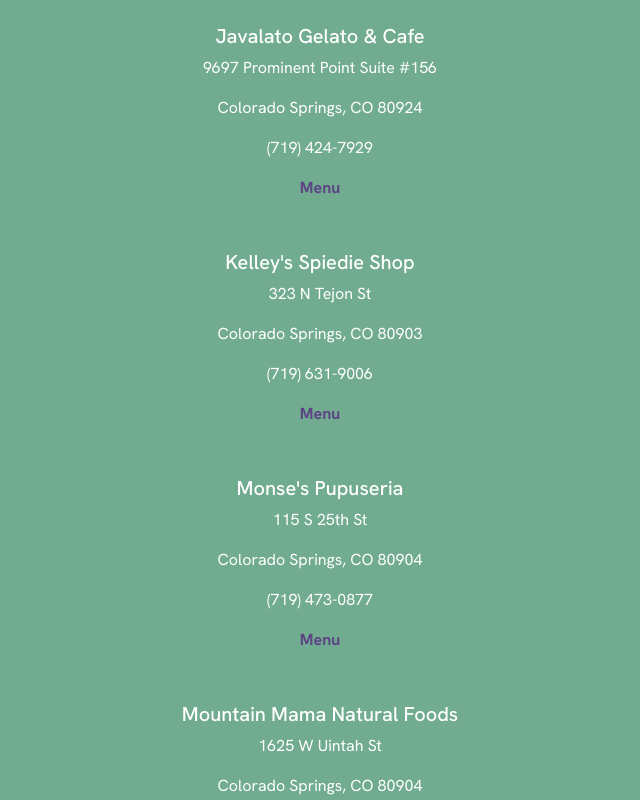
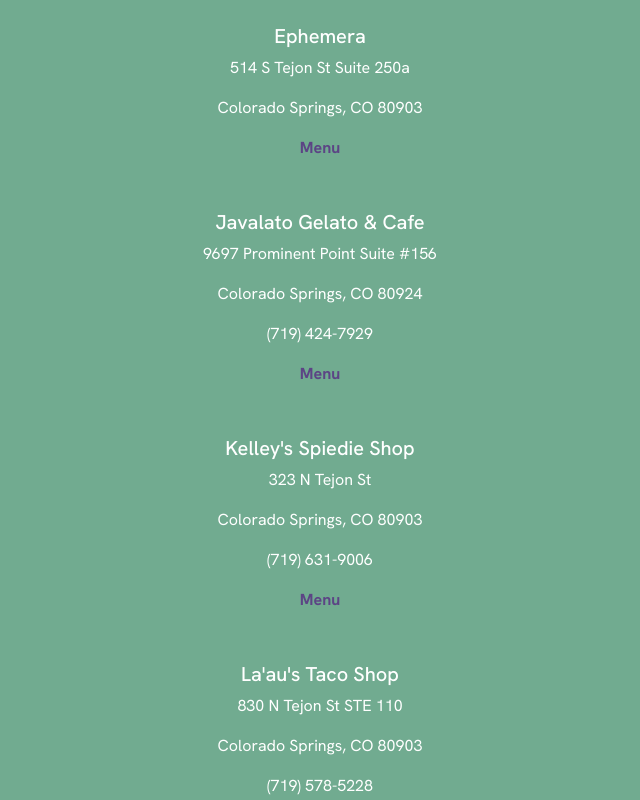
Before and after one commit to eliseraney/719-vegan-finds, a React (Create React App) app: page /VeganFriendly in a window 1280 px wide. Shown: the part 3260-4060 px from the top of the page, without its empty margins (320-960 px from the left). Built offline with nearby package versions, Linux system fonts and the light colour scheme.

Commit message:
Updated restaurant info

```diff
--- a/src/pages/Vegan.jsx
+++ b/src/pages/Vegan.jsx
@@ -34,12 +34,25 @@
       menu: "https://www.fernsdiner.com/food",
     },
     {
+      name: "Green Machine Grill",
+      street: "Events Only",
+      phoneNumber: "(719) 649-3091",
+      phoneLink: "tel:7196493091",
+      menu: "https://www.greenmachinegrill.com/menu",
+    },
+    {
       name: "Noice Foods",
       street: "515 Manitou Ave (Pickup & Delivery only)",
       cityZip: "Manitou Springs, CO 80829",
       phoneNumber: "(719) 244-1705",
       phoneLink: "tel:7192441705",
       menu: "https://noicefoods.com/",
+    },
+    {
+      name: "Planted Cakery",
+      street: "1753 S 8th St (Pickup Only)",
+      cityZip: "Manitou Springs, CO 80905",
+      menu: "http://www.plantedcakery.com/menu",
     },
     {
       name: "Santana's Vegan Grill",
@@ -56,6 +69,11 @@
       phoneNumber: "(719) 358-7659",
       phoneLink: "tel:7193587659",
       menu: "https://www.sweetelizabethsorganics.com/bakery-cafe",
+    },
+    {
+      name: "The Wayward Onion",
+      street: "Pickup, Catering, & Events Only",
+      menu: "https://www.thewaywardonion.com/",
     },
     {
       name: "Wildflour Bakehouse",
--- a/src/pages/VeganFriendly.jsx
+++ b/src/pages/VeganFriendly.jsx
@@ -86,7 +86,7 @@
       cityZip: "Colorado Springs, CO 80920",
       phoneNumber: "(719) 594-4471",
       phoneLink: "tel:7195944471",
-      menu: "https://www.chaangthaicos.com/_files/ugd/4c2c87_3cbb4554d28447478f00e1e376159963.pdf",
+      menu: "https://www.chaangthaicos.com/about",
     },
     {
       name: "Elephant Thai",
@@ -94,7 +94,7 @@
       cityZip: "Colorado Springs, CO 80917",
       phoneNumber: "(719) 597-1175",
       phoneLink: "tel:7195971175",
-      menu: "https://www.elephantthaicos.com/_files/ugd/4c2c87_9a77a313efdb40d1b428b73e99f9d829.pdf",
+      menu: "https://www.elephantthaicos.com/menus",
     },
     {
       name: "The Exchange On Tejon",
@@ -113,6 +113,12 @@
       menu: "https://www.fala-filo.com/menu",
     },
     {
+      name: "Ephemera",
+      street: "514 S Tejon St Suite 250a",
+      cityZip: "Colorado Springs, CO 80903",
+      menu: "https://www.ephemeradinners.com/",
+    },
+    {
       name: "Javalato Gelato & Cafe",
       street: "9697 Prominent Point Suite #156",
       cityZip: "Colorado Springs, CO 80924",
@@ -127,6 +133,14 @@
       phoneNumber: "(719) 631-9006",
       phoneLink: "tel:7196319006",
       menu: "https://www.facebook.com/photo/?fbid=678089980986587&set=pb.100063567734207.-2207520000.",
+    },
+    {
+      name: "La'au's Taco Shop",
+      street: "830 N Tejon St STE 110",
+      cityZip: "Colorado Springs, CO 80903",
+      phoneNumber: "(719) 578-5228",
+      phoneLink: "tel:7195785228",
+      menu: "https://www.laaustacoshop.com/menu",
     },
     {
       name: "Monse's Pupuseria",
@@ -214,7 +228,7 @@
       cityZip: "Colorado Springs, CO 80903",
       phoneNumber: "(719) 425-5912",
       phoneLink: "tel:7194255912",
-      menu: "https://static1.squarespace.com/static/63e0f0ff0f77977521804d89/t/63ed72b0b79cfa0e18d998e5/1676505776963/The+Well_Vertical+Menus_Sivar_V3.pdf",
+      menu: "https://www.toasttab.com/sivar/v3",
     },
     {
       name: "Slice 420 (East)",
@@ -231,6 +245,22 @@
       phoneNumber: "(719) 368-6977",
       phoneLink: "tel:7193686977",
       menu: "https://www.slice420.com/menu",
+    },
+    {
+      name: "Stir Coffee & Cocktails (North)",
+      street: "2330 N Wahsatch Ave",
+      cityZip: "Colorado Springs, CO 80907",
+      phoneNumber: "(719) 418-6188",
+      phoneLink: "tel:7194186188",
+      menu: "https://www.stircoffeeandcocktails.com/stir-north-menu",
+    },
+    {
+      name: "Stir Coffee & Cocktails (Downtown)",
+      street: "101 N Tejon St Ste 102",
+      cityZip: "Colorado Springs, CO 80903",
+      phoneNumber: "(719) 471-4117",
+      phoneLink: "tel:7194714117",
+      menu: "https://www.stircoffeeandcocktails.com/stir-downtown-menu",
     },
     {
       name: "Thai Mint Restaurant",
@@ -252,7 +282,7 @@
       name: "Tossed @ The Well",
       street: "315 E Pikes Peak Ave Suite 100",
       cityZip: "Colorado Springs, CO 80903",
-      menu: "https://static1.squarespace.com/static/63e0f0ff0f77977521804d89/t/63e103940ed01046f9ecf607/1675690912326/The+Well_Vertical+Menus_Tossed_V1.pdf",
+      menu: "https://www.toasttab.com/the-well-tossed/v3/",
     },
     {
       name: "Trinity Brewing",
@@ -277,6 +307,14 @@
       phoneNumber: "(719) 634-0003",
       phoneLink: "tel:7196340003",
       menu: "https://theuterestaurant.com/food-menu/",
+    },
+    {
+      name: "Uchenna Ethiopian Restaurant",
+      street: "2501 W Colorado Ave # 105",
+      cityZip: "Colorado Springs, CO 80904",
+      phoneNumber: "(719) 634-5070",
+      phoneLink: "tel:7196345070",
+      menu: "https://uchennaalive.com/ethiopian-menu/",
     },
     {
       name: "Westside Cantina",
```
